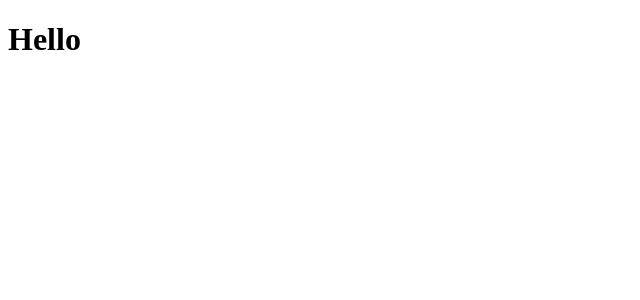
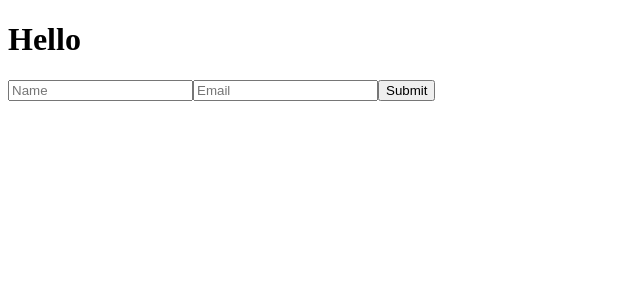
Before and after one commit to kevinslashgun/vue-course, a Vue app: page / in a window 1280 px wide. Shown: the top 300 px of the page, without its empty margins (0-640 px from the left). Built offline with nearby package versions, Linux system fonts and the light colour scheme.

Commit message:
Add FormComponent and update App.vue template

```diff
--- a/src/App.vue
+++ b/src/App.vue
@@ -1,8 +1,14 @@
 <script setup>
+import FormComponent from './components/FormComponent.vue';
+
+const formHandler = (name, email) => {
+  console.log(name, email);
+}
 </script>
 
 <template>
   <h1>Hello</h1>
+  <FormComponent @userInfo="formHandler" />
 </template>
 
 <style scoped></style>
--- /dev/null
+++ b/src/components/FormComponent.vue
@@ -0,0 +1,13 @@
+<script setup>
+import { ref } from 'vue'
+const name = ref('')
+const email = ref('')
+</script>
+
+<template>
+    <form @submit.prevent="$emit('userInfo', name, email)">
+        <input type="text" placeholder="Name" v-model="name" />
+        <input type="email" placeholder="Email" v-model="email" />
+        <button>Submit</button>
+    </form>
+</template>
```
